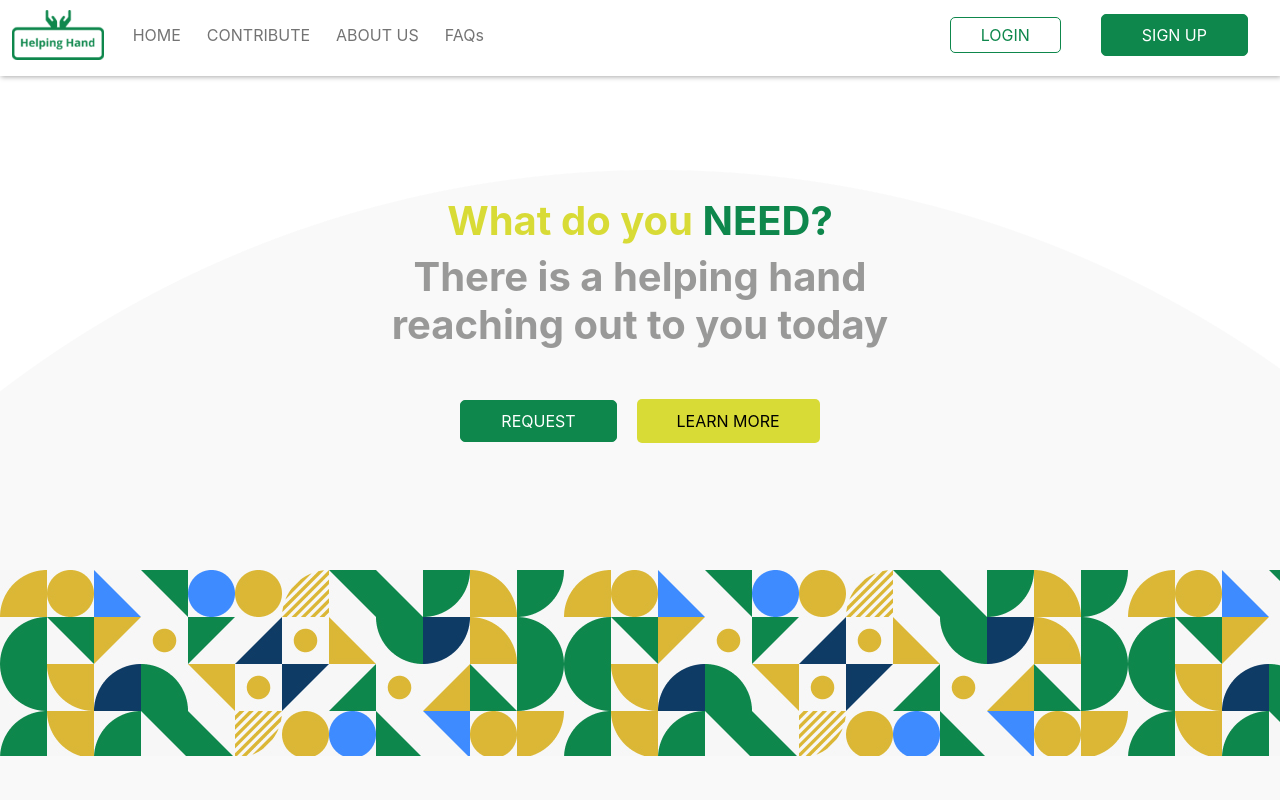
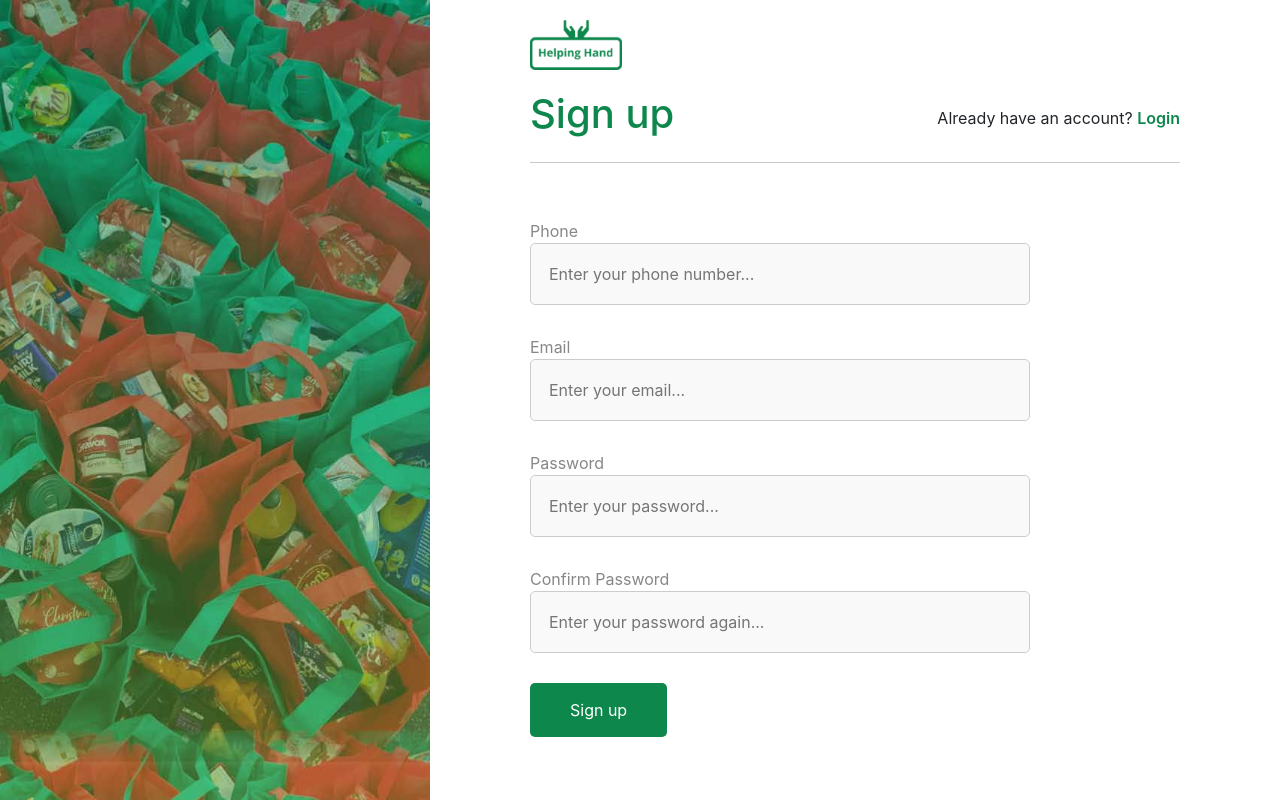
Before and after one commit to nelsonogueh/helping-hand-DSFE, a React (Create React App) app: page /signup in a window 1280 px wide. Shown: the top 800 px of the page. Built offline with nearby package versions, Linux system fonts and the light colour scheme.

Commit message:
Signup and 404 pages in place

```diff
--- a/src/App.js
+++ b/src/App.js
@@ -12,6 +12,8 @@ import SigninContainer from './components/container/sign-up-sign-incontainer/Sig
 import SignIn from './components/SignIn/SignIn'
 import Blank from './components/signed-in/Blank/Blank'
 import Request from './components/signed-in/Request/Request'
+import Signup from './components/SignUp/Signup'
+import NotFound from './components/NotFound/NotFound'
 
 function App() {
   return (
@@ -22,12 +24,20 @@ function App() {
             path="*"
             element={
               <ContainerUnsigned>
+                <NotFound />
+              </ContainerUnsigned>
+            }
+          />
+          <Route
+            path=""
+            element={
+              <ContainerUnsigned>
                 <LandingPage />
               </ContainerUnsigned>
             }
           />
           <Route
-            path=""
+            path="/"
             element={
               <ContainerUnsigned>
                 <LandingPage />
@@ -47,6 +57,14 @@ function App() {
             element={
               <SigninContainer>
                 <SignIn />
+              </SigninContainer>
+            }
+          />
+          <Route
+            path="/signup"
+            element={
+              <SigninContainer>
+                <Signup />
               </SigninContainer>
             }
           />
--- a/src/components/Footer/Footer.css
+++ b/src/components/Footer/Footer.css
@@ -8,14 +8,19 @@
 }
 .newsletter-section {
   background-color: #109756;
+  padding: 20px;
 }
 .newsletter-content-container {
-  min-height: 150px;
+  min-height: 100px;
   display: flex;
   flex-direction: column;
   justify-content: center;
   align-items: center;
   padding: 40px 20px;
+}
+.newsletter-text-container {
+  text-align: center;
+  color: white;
 }
 
 .footer-logo-container {
@@ -92,12 +97,12 @@
 /* RESPONSIVENESS -  FOR TABLET DEVICES */
 @media (min-width: 641px) {
   .newsletter-content-container {
-    min-height: 150px;
+    min-height: 100px;
     display: flex;
     flex-direction: row;
     justify-content: center;
     align-items: center;
-    padding: 40px 20px;
+    padding: 0px 20px;
   }
   .footer-logo-container {
     margin-right: 30px;
--- a/src/components/LandingPage/LandingPage.js
+++ b/src/components/LandingPage/LandingPage.js
@@ -48,7 +48,7 @@ const LandingPage = (props) => {
               </div>
               <div className="section3-container-right">
                 <h1 className="main-title color-primary ">
-                  Do you have something you don't use?
+                  Have Something To Give Out?
                 </h1>
                 <h1 className="sub-title buttom-margin">
                   Give to people in need today
@@ -78,7 +78,7 @@ const LandingPage = (props) => {
             <section className="section4-container">
               <div className="section4-container-left buttom-margin">
                 <h1 className="main-title color-primary ">
-                  You need something?
+                  In Need Of Something?
                 </h1>
                 <h1 className="sub-title buttom-margin">
                   Your need is right here
--- /dev/null
+++ b/src/components/NotFound/NotFound.css
@@ -0,0 +1,7 @@
+.notfound-sub-text a {
+  text-decoration: none;
+  color: #0e874c;
+}
+.notfound-sub-text a:hover {
+  text-decoration: underline;
+}
--- /dev/null
+++ b/src/components/NotFound/NotFound.js
@@ -0,0 +1,32 @@
+import React from 'react'
+import { Navbar, Container, Nav, Row, Col } from 'react-bootstrap'
+
+import './NotFound.css'
+import donation from '../../assets/img/donation.png'
+
+const NotFound = (props) => {
+  return (
+    <div>
+      <Container fluid>
+        <Row>
+          <Col>
+            {' '}
+            <section className="section1-container">
+              <div className="section1-content-container">
+                <h1 className="section1-content-h1">404 NOT FOUND</h1>
+                <div className="section1-content-h2 notfound-sub-text">
+                  Sorry! The content you're looking for could not be found.
+                  Please return to <a href="/">home page</a> .
+                </div>
+              </div>
+            </section>
+          </Col>
+        </Row>
+      </Container>
+
+      <section className="design-section1"></section>
+    </div>
+  )
+}
+
+export default NotFound
--- /dev/null
+++ b/src/components/SignUp/Signup.css
@@ -0,0 +1,141 @@
+.signin-login-h1 {
+  color: #0e874c;
+}
+.signin-form {
+  padding: 30px 0px 0px 0px;
+  max-width: 100%;
+}
+.signin-form-label {
+  color: #878787;
+}
+
+.signin-form-control {
+  padding: 18px;
+  background-color: #f9f9f9;
+  border: 1px solid #ccc;
+  margin-bottom: 30px;
+  border-radius: 5px;
+  width: 100%;
+}
+
+.signin-signup-text a {
+  color: #0e874c;
+  font-weight: 600;
+  text-decoration: none;
+}
+.signin-signup-text a:hover {
+  text-decoration: underline;
+}
+.signin-button {
+  background-color: #0e874c;
+  border: none;
+  padding: 15px 40px;
+  color: #fff;
+  border-radius: 5px;
+}
+.signin-button:hover {
+  background-color: #07502d;
+  transition: 0.3s ease-in-out;
+}
+.signin-forgot-password-container {
+  flex-grow: 1;
+}
+.signin-checkbox {
+  margin-right: 10px;
+}
+
+.signin-google {
+  color: #878787;
+  text-align: center;
+  background-color: #f5fffa;
+  border: 2px solid #0e874c;
+  border-radius: 5px;
+  margin: 20px 0px;
+  width: 100%;
+  cursor: pointer;
+}
+.signin-or {
+  text-align: center;
+  position: relative;
+  top: -28px;
+}
+.signin-or span {
+  background-color: #fff;
+  width: 60px;
+  padding: 5px 20px;
+}
+.signin-form-link {
+  color: #fff;
+  text-decoration: none;
+}
+.signin-form-link:hover {
+  color: #fff;
+  text-decoration: none;
+}
+.signin-forgot-password-container {
+  margin-bottom: 20px;
+}
+
+.signin-logo-img {
+  max-height: 50px;
+  margin-bottom: 20px;
+}
+
+/* RESPONSIVE - TABLET - PC  */
+@media (min-width: 641px) {
+  .content-image-container {
+    display: flex;
+    flex-direction: row;
+  }
+  .signin-title-container {
+    display: flex;
+    flex-direction: row;
+    align-items: center;
+  }
+  .signin-main-content-container {
+    padding: 10px 50px;
+    width: 100%;
+  }
+  .signin-login-h1 {
+    flex-grow: 1;
+  }
+
+  .signin-button-container {
+    display: flex;
+    width: 100%;
+    align-items: center;
+  }
+
+  .signin-form-control {
+    padding: 18px;
+    background-color: #f9f9f9;
+    border: 1px solid #ccc;
+    margin-bottom: 30px;
+    border-radius: 5px;
+    width: 500px;
+  }
+
+  .signin-google {
+    color: #878787;
+    text-align: center;
+    background-color: #f5fffa;
+    border: 2px solid #0e874c;
+    border-radius: 5px;
+    margin: 20px 0px;
+    width: 500px;
+  }
+  .signin-or {
+    text-align: center;
+    position: relative;
+    top: -28px;
+  }
+  .signin-or span {
+    background-color: #fff;
+    width: 60px;
+    padding: 5px 20px;
+  }
+  .signin-form {
+    padding: 40px 0px;
+    max-width: 500px;
+  }
+}
--- /dev/null
+++ b/src/components/SignUp/Signup.js
@@ -0,0 +1,114 @@
+import React from 'react'
+import { Navbar, Container, Nav, Row, Col } from 'react-bootstrap'
+import { Link } from 'react-router-dom'
+
+import './Signup.css'
+import signinImage2 from '../../assets/img/login-img2.jpg'
+import signinDesignImg from '../../assets/img/designimage.png'
+import googleSigninImage from '../../assets/img/signin-google.png'
+import outlookSigninImage from '../../assets/img/signin-outlook.png'
+import logoGreen from '../../assets/img/logo.png'
+
+const Signup = (props) => {
+  const iconSize = 25
+  const handleFormSubmit = (e) => {}
+  return (
+    <div className="signin-main-content-container">
+      <div>
+        <a href="/">
+          <img src={logoGreen} alt="" className="signin-logo-img" />{' '}
+        </a>
+      </div>
+
+      <div className="signin-title-container">
+        <h1 className="signin-login-h1">Sign up</h1>
+        <div className="signin-signup-text">
+          Already have an account? <a href="/login">Login</a>
+        </div>
+      </div>
+      <hr className="signin-hr" />
+      <div classNmae="signin-form-container">
+        <form className="signin-form" onSubmit={handleFormSubmit}>
+          <div>
+            <div>
+              <label className="signin-form-label" htmlFor="signin-phone-input">
+                Phone{' '}
+              </label>
+            </div>
+            <div>
+              <input
+                className="signin-form-control"
+                type="tel"
+                placeholder="Enter your phone number..."
+                id="signin-phone-input"
+              />
+            </div>
+          </div>
+          <div>
+            <div>
+              <label className="signin-form-label" htmlFor="signin-email-input">
+                Email{' '}
+              </label>
+            </div>
+            <div>
+              <input
+                className="signin-form-control"
+                type="email"
+                placeholder="Enter your email..."
+                id="signin-email-input"
+              />
+            </div>
+          </div>
+
+          <div>
+            <div>
+              <label
+                className="signin-form-label"
+                htmlFor="signin-password-input"
+              >
+                Password{' '}
+              </label>
+            </div>
+            <div>
+              <input
+                className="signin-form-control"
+                type="password"
+                placeholder="Enter your password..."
+                id="signin-password-input"
+              />
+            </div>
+          </div>
+          <div>
+            <div>
+              <label
+                className="signin-form-label"
+                htmlFor="signin-confirm-password-input"
+              >
+                Confirm Password{' '}
+              </label>
+            </div>
+            <div>
+              <input
+                className="signin-form-control"
+                type="password"
+                placeholder="Enter your password again..."
+                id="signin-confirm-password-input"
+              />
+            </div>
+          </div>
+          <div className="signin-button-container">
+            <div className="signin-forgot-password-container">
+              <button className="signin-button">
+                <Link className="signin-form-link" to="/dashboard">
+                  Sign up
+                </Link>
+              </button>
+            </div>
+          </div>
+        </form>
+      </div>
+    </div>
+  )
+}
+
+export default Signup
--- a/src/components/signed-in/Sidebar/SideBar.js
+++ b/src/components/signed-in/Sidebar/SideBar.js
@@ -21,7 +21,7 @@ const SideBar = (props) => {
   }, [])
 
   return (
-    <div id="sidebar-signed" className="hide-nav-sidebar">
+    <div id="sidebar-signed" >
       <Container fluid>
         <Row>
           <Col>
--- /dev/null
+++ b/src/components/signed-in/Support/Support.css
@@ -0,0 +1,6 @@
+/* RESPONSIVE - TABLET - PC  */
+@media (min-width: 641px) {
+  .content-main-container {
+    padding: 0px 50px;
+  }
+}
```
Also changed, not shown: src/components/Footer/Footer.js (+8 -1 lines), src/components/signed-in/Support/Support.js (added, +18 -0 lines), src/components/signed-in/signed-header/HeaderSigned.js (+12 -3 lines).
